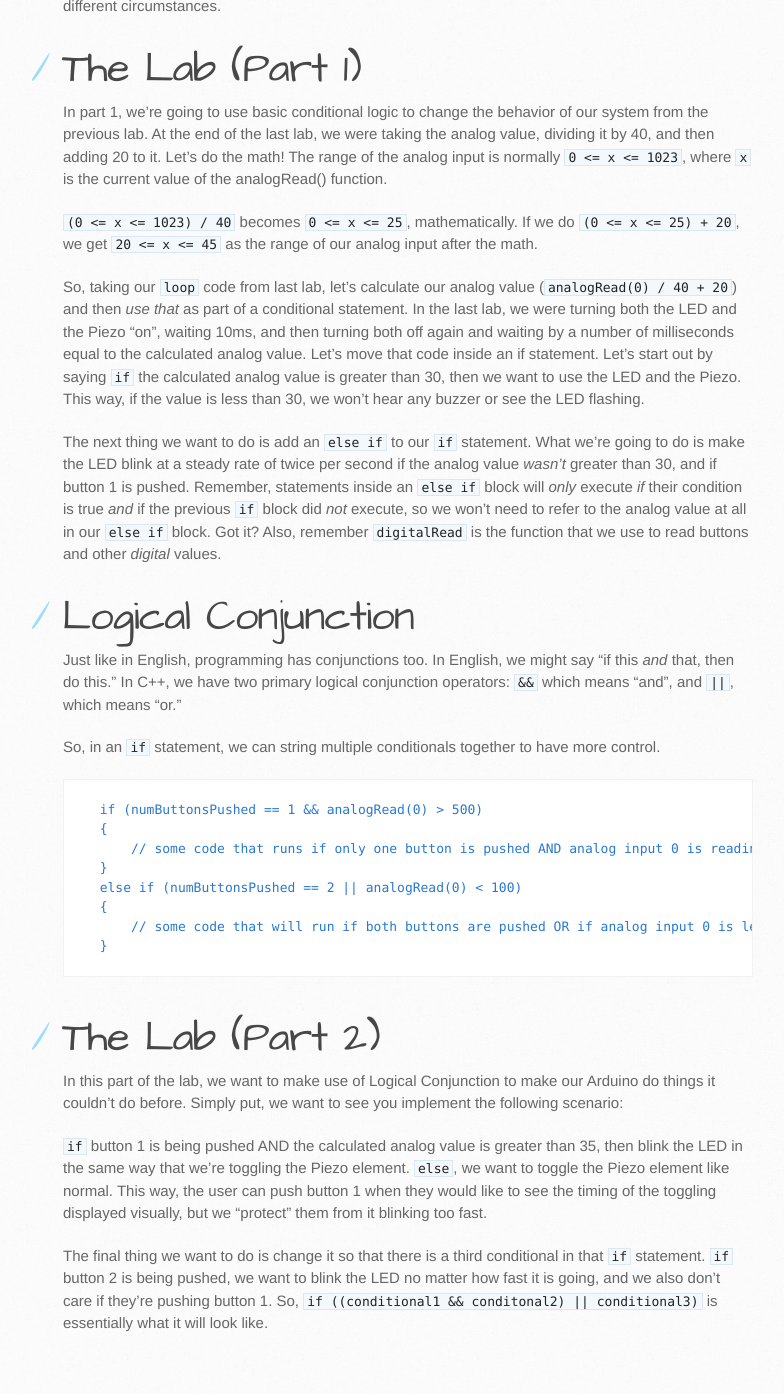
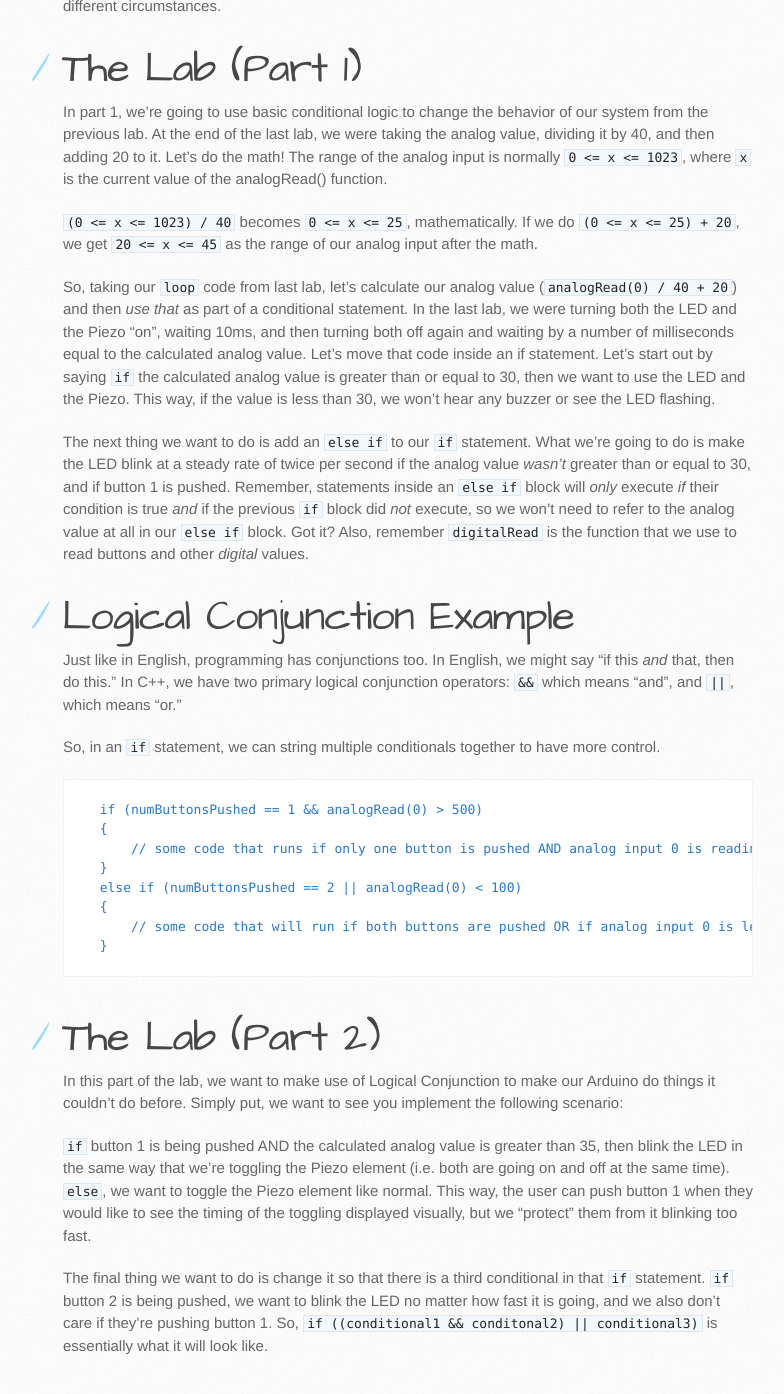
Before and after one commit to TTU-CSC/ttu-csc.github.com, a Jekyll site: the page built from _posts/2015-06-01-lab-3-conditional-logic.markdown, in a window 1280 px wide and 1400 px high, scrolled down 2118 px. Shown: the top 1394 px of the window, without its empty margins (107-891 px from the left). Built offline with Jekyll 4.4.1, drawn with Linux system fonts in a browser that asks for light colours.

Commit message:
Updated lab 3 to be more specific.

```diff
--- a/_posts/2015-06-01-lab-3-conditional-logic.markdown
+++ b/_posts/2015-06-01-lab-3-conditional-logic.markdown
@@ -64,12 +64,12 @@ In part 1, we're going to use basic conditional logic to change the behavior of
 
 `(0 <= x <= 1023) / 40` becomes `0 <= x <= 25`, mathematically. If we do `(0 <= x <= 25) + 20`, we get `20 <= x <= 45` as the range of our analog input after the math.
 
-So, taking our `loop` code from last lab, let's calculate our analog value (`analogRead(0) / 40 + 20`) and then *use that* as part of a conditional statement. In the last lab, we were turning both the LED and the Piezo "on", waiting 10ms, and then turning both off again and waiting by a number of milliseconds equal to the calculated analog value. Let's move that code inside an if statement. Let's start out by saying `if` the calculated analog value is greater than 30, then we want to use the LED and the Piezo. This way, if the value is less than 30, we won't hear any buzzer or see the LED flashing.
+So, taking our `loop` code from last lab, let's calculate our analog value (`analogRead(0) / 40 + 20`) and then *use that* as part of a conditional statement. In the last lab, we were turning both the LED and the Piezo "on", waiting 10ms, and then turning both off again and waiting by a number of milliseconds equal to the calculated analog value. Let's move that code inside an if statement. Let's start out by saying `if` the calculated analog value is greater than or equal to 30, then we want to use the LED and the Piezo. This way, if the value is less than 30, we won't hear any buzzer or see the LED flashing.
 
-The next thing we want to do is add an `else if` to our `if` statement. What we're going to do is make the LED blink at a steady rate of twice per second if the analog value *wasn't* greater than 30, and if button 1 is pushed. Remember, statements inside an `else if` block will *only* execute *if* their condition is true *and* if the previous `if` block did *not* execute, so we won't need to refer to the analog value at all in our `else if` block. Got it? Also, remember `digitalRead` is the function that we use to read buttons and other *digital* values.
+The next thing we want to do is add an `else if` to our `if` statement. What we're going to do is make the LED blink at a steady rate of twice per second if the analog value *wasn't* greater than or equal to 30, and if button 1 is pushed. Remember, statements inside an `else if` block will *only* execute *if* their condition is true *and* if the previous `if` block did *not* execute, so we won't need to refer to the analog value at all in our `else if` block. Got it? Also, remember `digitalRead` is the function that we use to read buttons and other *digital* values.
 
-Logical Conjunction
-===================
+Logical Conjunction Example
+===========================
 
 Just like in English, programming has conjunctions too. In English, we might say "if this *and* that, then do this." In C++, we have two primary logical conjunction operators: `&&` which means "and", and `||`, which means "or."
 
@@ -89,6 +89,6 @@ The Lab (Part 2)
 
 In this part of the lab, we want to make use of Logical Conjunction to make our Arduino do things it couldn't do before. Simply put, we want to see you implement the following scenario:
 
-`if` button 1 is being pushed AND the calculated analog value is greater than 35, then blink the LED in the same way that we're toggling the Piezo element. `else`, we want to toggle the Piezo element like normal. This way, the user can push button 1 when they would like to see the timing of the toggling displayed visually, but we "protect" them from it blinking too fast.
+`if` button 1 is being pushed AND the calculated analog value is greater than 35, then blink the LED in the same way that we're toggling the Piezo element (i.e. both are going on and off at the same time). `else`, we want to toggle the Piezo element like normal. This way, the user can push button 1 when they would like to see the timing of the toggling displayed visually, but we "protect" them from it blinking too fast.
 
 The final thing we want to do is change it so that there is a third conditional in that `if` statement. `if` button 2 is being pushed, we want to blink the LED no matter how fast it is going, and we also don't care if they're pushing button 1. So, `if ((conditional1 && conditonal2) || conditional3)` is essentially what it will look like.
```
